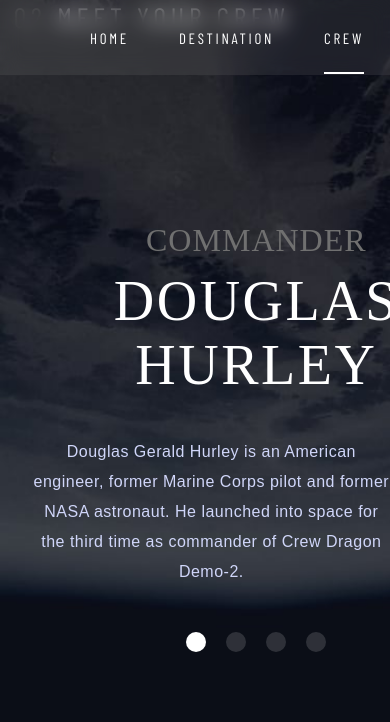
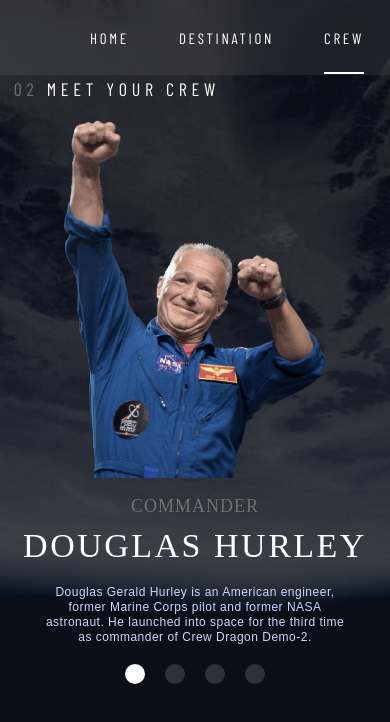
Before and after one commit to kabocha23/space-tourism, a React (Create React App) app: page /crew in a window 390 px wide. Shown: the top 722 px of the page. Built offline with nearby package versions, Linux system fonts and the light colour scheme; a web font is replaced by a local one.

Commit message:
adjusted styles, refined mobile responsiveness

```diff
--- a/src/components/02 Crew/Crew.css
+++ b/src/components/02 Crew/Crew.css
@@ -88,11 +88,10 @@
 .crew-img {
     display: flex;
     height: 100%;
-    margin-top: auto;
+    /* margin-top: auto; */
 }
 .crew-img img {
     height: 100%;
-    margin-top: auto;
     margin-left: auto;
 }
 
@@ -159,45 +158,69 @@
         flex-direction: column;
         background-image: url("../../assets/crew/background-crew-mobile.jpg");
     }
+
+    .crew-heading {
+        text-align: left;
+        margin-top: 20%;
+        margin-bottom: 0px;
+        font-size: 18px!important;
+    }
+
+    .crew-container-sub {
+        flex-direction: column-reverse;
+        height: 85%;
+        max-width: 100%;
+    }
+    .crew-blurb {
+        display: flex;
+        text-align: center;
+        height: 50%;
+        width: 100%;
+        min-width: 100%;
+        margin-top: 0%;
+        margin-right: 0%;
+        margin-bottom: 0%;
+        padding: 0px;
+    }
+    .crew-blurb-sub {
+        height: 100%;
+        width: 100%;
+        margin-top: 0%;
+        margin-bottom: 0%;
+    }
+    .crew-description {
+        width: 100%;
+        margin-left: auto;
+        margin-right: auto;
+    }
+    .crew-role {
+        font-size: 18px!important;
+    }
+    .crew-name {
+        font-size: 34px!important;
+        margin-bottom: 5%;
+    }
+    .crew-bio {
+        font-size: 12px!important;
+        margin-left: auto;
+        margin-right: auto;
+        margin-bottom: 5%;
+        line-height: 15px!important;
+    }
+    .crew-nav {
+        justify-content: center;
+    }
+    .crew-nav p {
+        margin-left: 15px;
+        margin-right: 15px;
+    }
+
     .crew-img {
         height: 50%;
-        width: 100%;
+        margin-top: 5%;
     }
     .crew-img img {
         height: 100%;
-        width: auto;
-        margin-top: 0%;
-        margin-bottom: 0%;
-    }
-
-    .crew-blurb {
-        text-align: center;
-        height: 50%;
-        width: 90%;
-        margin-top: 15%;
-    }
-    .crew-blurb-sub {
-        height: auto;
-        width: 90%;
-    }
-    .crew-heading {
-        text-align: left;
-        margin-top: 0%;
-        margin-bottom: 10%;
-    }
-    .crew-description {
-        margin-left: auto;
         margin-right: auto;
     }
-    .crew-bio {
-        max-width: 100%;
-    }
-    .crew-nav {
-        justify-content: center;
-        margin-bottom: 5%;
-    }
-    .crew-nav p {
-        margin-left: 20px;
-        margin-right:20px;
-    }
 }
```
